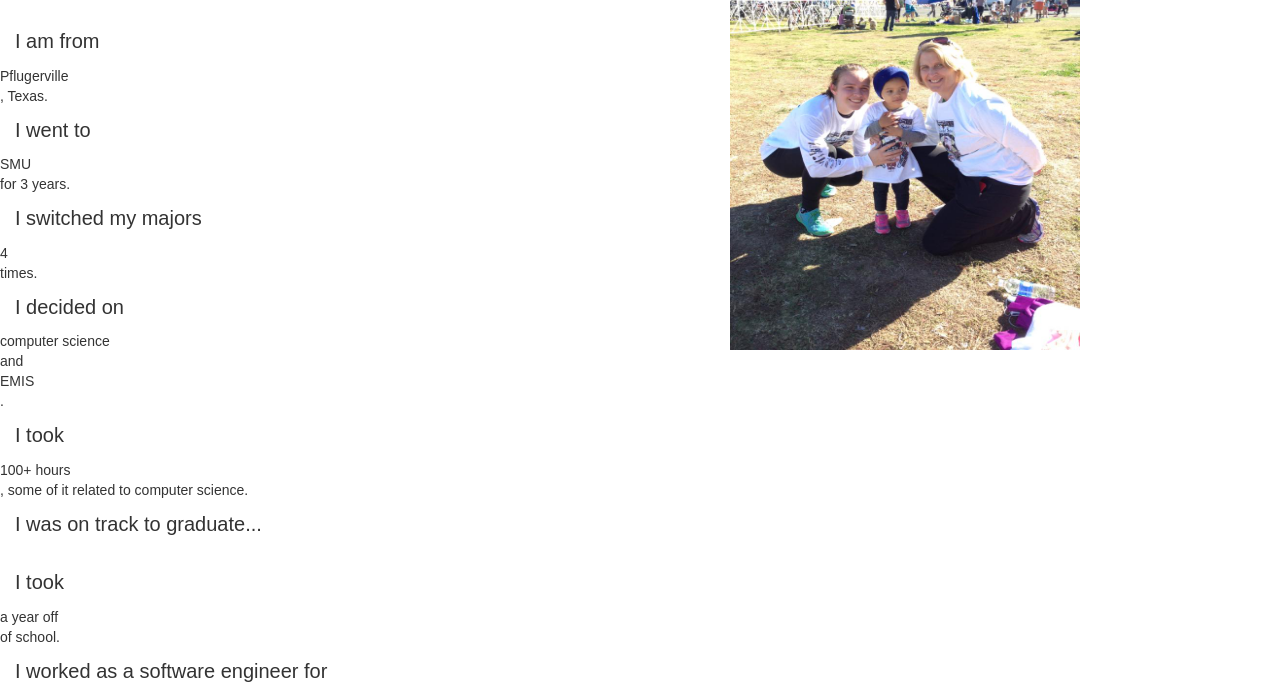
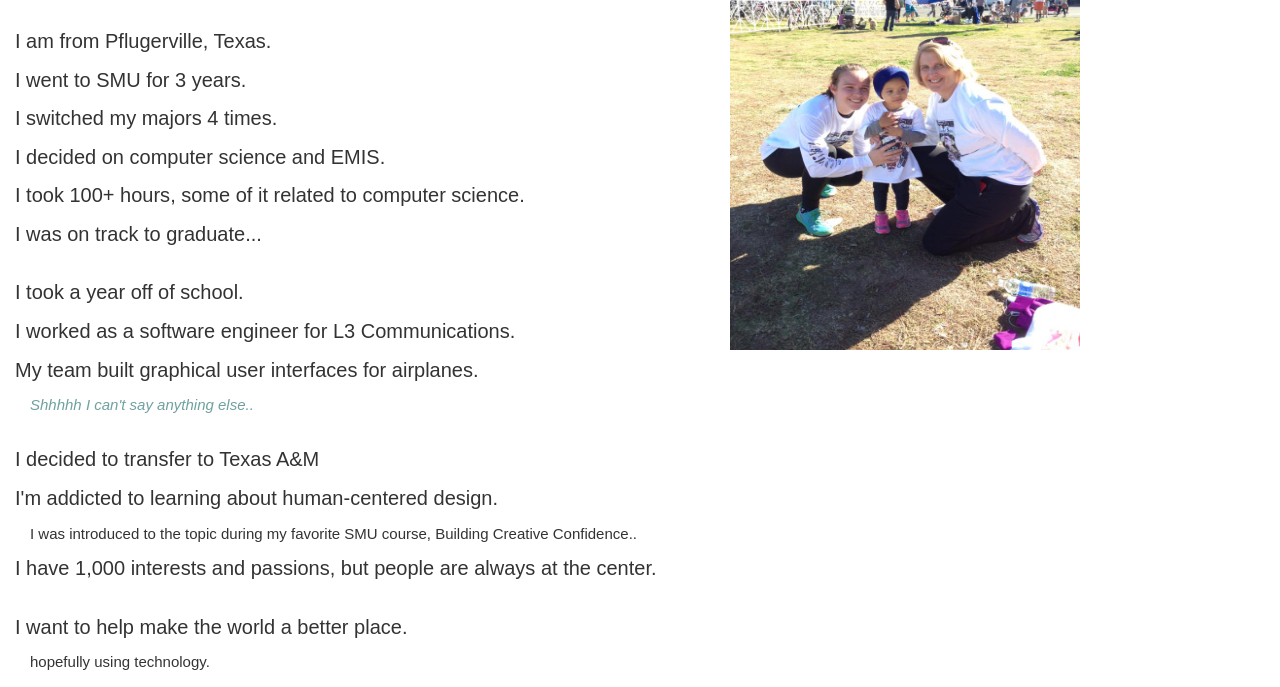
Before and after one commit to Mdzingo/chiBio, a website: page home.html in a window 1280 px wide. Shown: the part 100-787 px from the top of the page. Drawn offline with nearby package versions, Linux system fonts and the light colour scheme; a web font is replaced by a local one.

Commit message:
divs stink

```diff
--- a/css/style.css
+++ b/css/style.css
@@ -50,10 +50,10 @@ a {
     font-size: 15px;
 }
 
-div .bl {
+span .bl {
     color: #0fa3b1;
 }
 
-div .pi {
+span .pi {
     color: #F87666;
 }
--- a/home.html
+++ b/home.html
@@ -15,22 +15,22 @@
         <div class="me-img"></div>
     </div>
     <h1>Morgan Monzingo</h1>
-    <p class="restart">I am from <div class="pi">Pflugerville</div>, Texas.</p>
-    <p>I went to <div class"bl">SMU</div> for 3 years.</p>
-    <p>I switched my majors <div class="pi">4</div> times.</p>
-    <p>I decided on <div class="bl">computer science</div> and <div class="bl">EMIS</div>.</p>
-    <p>I took <div class="pi">100+ hours</div>, some of it related to computer science.</p>
+    <p class="restart">I am from <span class="pi">Pflugerville</span>, Texas.</p>
+    <p>I went to <span class"bl">SMU</span> for 3 years.</p>
+    <p>I switched my majors <span class="pi">4</span> times.</p>
+    <p>I decided on <span class="bl">computer science</span> and <span class="bl">EMIS</span>.</p>
+    <p>I took <span class="pi">100+ hours</span>, some of it related to computer science.</p>
     <p>I was on track to graduate...</p>
-    <p class="restart">I took <div class="bl">a year off</div> of school.</p>
-    <p>I worked as a software engineer for <div class="pi">L3 Communications</div>.</p>
-    <p>My team built <div class="bl">graphical user interfaces</div> for airplanes.</p>
+    <p class="restart">I took <span class="bl">a year off</span> of school.</p>
+    <p>I worked as a software engineer for <span class="pi">L3 Communications</span>.</p>
+    <p>My team built <span class="bl">graphical user interfaces</span> for airplanes.</p>
     <p class="secret">Shhhhh I can't say anything else..</p>
-    <p class="restart">I decided to transfer to <div class="bl">Texas A&M</div></p>
-    <p>I'm addicted to learning about <div class="pi">human-centered design.</div></p>
+    <p class="restart">I decided to transfer to <span class="bl">Texas A&M</span></p>
+    <p>I'm addicted to learning about <span class="pi">human-centered design.</span></p>
     <p class="sub-point">I was introduced to the topic during my favorite SMU course, Building Creative Confidence..</p>
-    <p>I have 1,000 interests and passions, but <div class="bl">people</div> are always at the center.</p>
-    <p class="restart">I want to help make <div class="pi">the world a better place</div>.</p>
+    <p>I have 1,000 interests and passions, but <span class="bl">people</span> are always at the center.</p>
+    <p class="restart">I want to help make <span class="pi">the world a better place</span>.</p>
     <p class="sub-point">hopefully using technology.</p>
-    <p>I think the <div class="bl">"human"</div> needs to be at the <div class="bl">center</div> of this process..</p>
+    <p>I think the <span class="bl">"human"</span> needs to be at the <span class="bl">center</span> of this process..</p>
 </body>
 </html>
```
Also changed, not shown: 1 other file.
